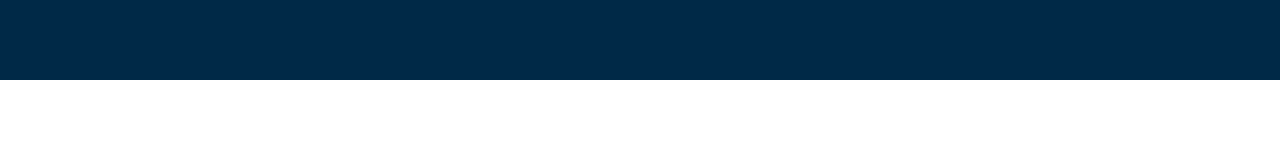
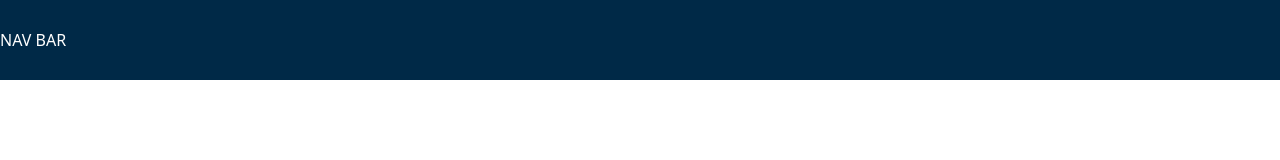
Before and after one commit to TheAdrianVera/Advanced2024, a React (Vite) app: page / in a window 1280 px wide. Shown: the top 160 px of the page. Built offline with nearby package versions, Linux system fonts and the light colour scheme.

Commit message:
added nav template and switching

```diff
--- a/src/components/Header.tsx
+++ b/src/components/Header.tsx
@@ -1,6 +1,11 @@
+import Nav from './Nav'
+import MobileNav from './MobileNav'
+
 function Header () {
     return (
         <header className="sticky top-0 bg-advancedDarkBlue text-white h-20 flex items-center">
+            <Nav className="hidden md:block"/>
+            <MobileNav className="block md:hidden"/>
         </header>
     )
 }
--- /dev/null
+++ b/src/components/MobileNav.tsx
@@ -0,0 +1,13 @@
+import React from 'react'
+
+interface MobileNavProps {
+    className?: string
+}
+
+const MobileNav: React.FC<MobileNavProps> = ({ className }) => {
+    return (
+        <div className={className}> MOBILE NAV </div>
+    )
+}
+
+export default MobileNav
--- /dev/null
+++ b/src/components/Nav.tsx
@@ -0,0 +1,13 @@
+import React from 'react'
+
+interface NavProps {
+    className?: string
+}
+
+const Nav: React.FC<NavProps> = ({className}) => {
+    return (
+        <div className={`${className}`}>NAV BAR</div>
+    )
+}
+
+export default Nav
```
